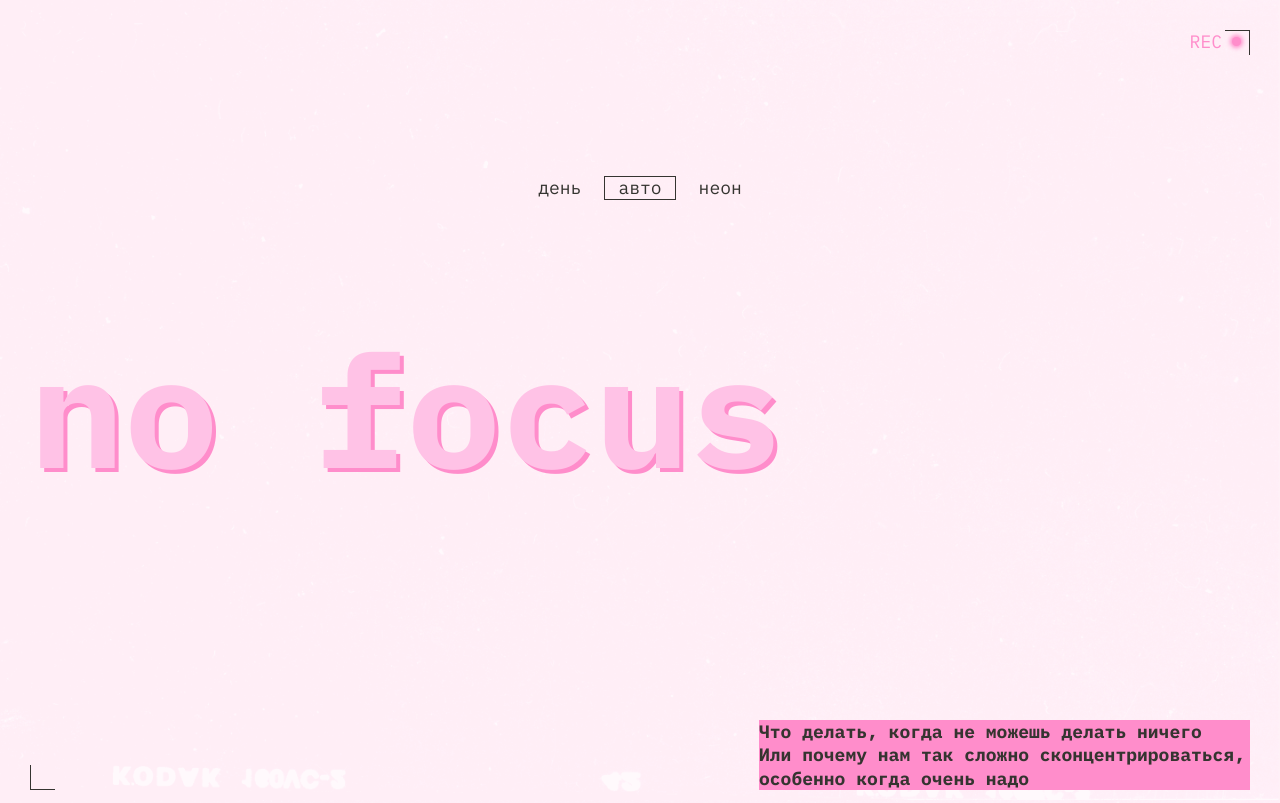
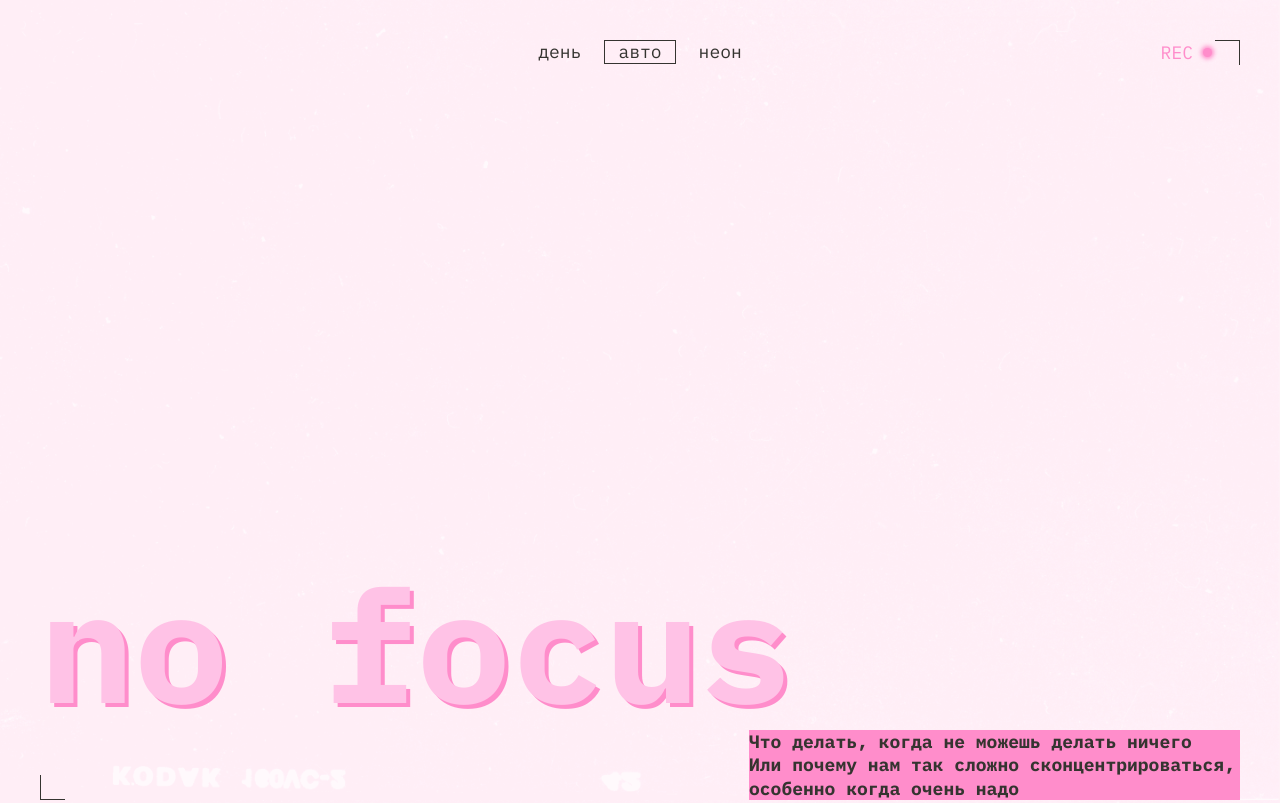
Before and after one commit to MaximTrifonov777/slozhno-sosredotochitsya-fd, a plain HTML site: page index.html in a window 1280 px wide. Shown: the top 803 px of the page. Drawn offline with Linux system fonts and the light colour scheme.

Commit message:
Update style.css

```diff
--- a/styles/style.css
+++ b/styles/style.css
@@ -1,6 +1,6 @@
 /* style.css */
 .page {
-  padding: var(--padding, 10px);
+  padding: var(--gap, 10px);
   background-image: var(--bg-image);
   background-position: center;
   background-size: cover;
@@ -25,23 +25,23 @@
 }
 
 .decorated-zone::before {
-  inset-block-start: 10px;
-  inset-inline-end: 10px;
+  inset-block-start: var(--gap, 10px);
+  inset-inline-end: var(--gap, 10px);
   border-block-start: 1px solid var(--decor-color, #ff0070);
   border-inline-end: 1px solid var(--decor-color, #ff0070);
 }
 
 .decorated-zone::after {
-  inset-block-end: 10px;
-  inset-inline-start: 10px;
+  inset-block-end: var(--gap, 10px);
+  inset-inline-start: var(--gap, 10px);
   border-block-end: 1px solid var(--decor-color, #ff0070);
   border-inline-start: 1px solid var(--decor-color, #ff0070);
 }
 
 .header__rec {
   position: absolute;
-  inset-block-start: 10px;
-  inset-inline-end: 19px;
+  inset-block-start: calc(var(--gap, 10px) + 1px);
+  inset-inline-end: calc(var(--gap, 10px) + 28px);
   display: flex;
   align-items: center;
   gap: 10px;
@@ -66,28 +66,30 @@
 }
 
 .header {
+  position: relative;
   display: grid;
-  grid-template-rows: 1fr min-content 1fr;
-  align-items: center;
+  grid-template-rows: 1fr auto auto;
   min-block-size: 668px;
   block-size: 100vh;
-  padding: 10px;
+  padding: var(--gap, 10px);
 }
 
 .header__theme-menu {
   justify-self: end;
+  align-self: center;
 }
 
 .header__theme-menu-list {
   display: flex;
   flex-direction: column;
-  gap: 10px;
+  gap: 12px;
 }
 
 .header__theme-menu-button {
   padding: 2px 13px;
   text-transform: lowercase;
   line-height: 1;
+  color: var(--decor-color, #ff0070);
 }
 
 .header__theme-menu-button_active {
@@ -114,9 +116,9 @@
 
 .header__description {
   justify-self: end;
-  align-self: end;
-  max-inline-size: 491px;
+  max-inline-size: 355px;
   font-weight: bold;
+  margin-block-start: 15px;
 }
 
 .content {
@@ -195,7 +197,7 @@
   min-block-size: 668px;
   block-size: 100vh;
   margin-block-start: 40px;
-  padding: 10px;
+  padding: var(--gap, 10px);
 }
 
 .footer__title {
@@ -212,32 +214,21 @@
 }
 
 @media (width >= 768px) {
-  .decorated-zone::before {
-    inset-block-start: 20px;
-    inset-inline-end: 20px;
-  }
-
-  .decorated-zone::after {
-    inset-block-end: 20px;
-    inset-inline-start: 20px;
-  }
-
-  .header__rec {
-    inset-block-start: 20px;
-    inset-inline-end: 29px;
+  :root {
+    --gap: 20px;
   }
 
   .header {
     min-block-size: 1024px;
-    padding: 20px;
   }
 
   .header__title {
     font-size: clamp(7.5rem, 0.5625rem + 14.4531vw, 9.8125rem);
   }
 
-  .header__theme-menu-list {
-    flex-direction: row;
+  .header__description {
+    max-inline-size: 355px;
+    margin-block-start: 30px;
   }
 
   .content {
@@ -298,7 +289,6 @@
 
   .footer {
     min-block-size: 1024px;
-    padding: 20px;
   }
 
   .footer__title {
@@ -313,6 +303,17 @@
 
   .header__theme-menu {
     justify-self: center;
+    align-self: start;
+  }
+
+  .header__theme-menu-list {
+    flex-direction: row;
+    gap: 10px;
+  }
+
+  .header__description {
+    max-inline-size: 491px;
+    margin-block-start: 20px;
   }
 
   .section-why {
```
